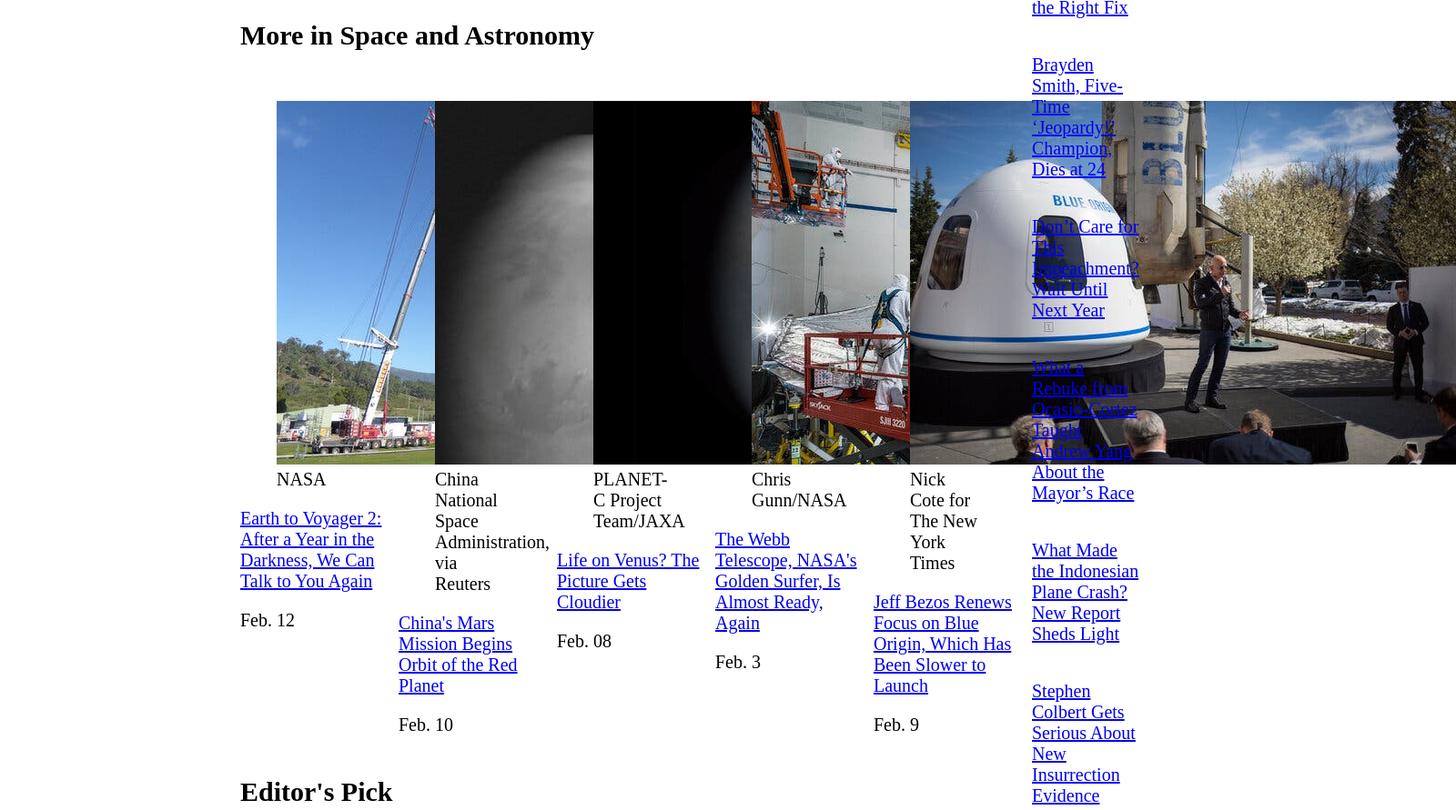
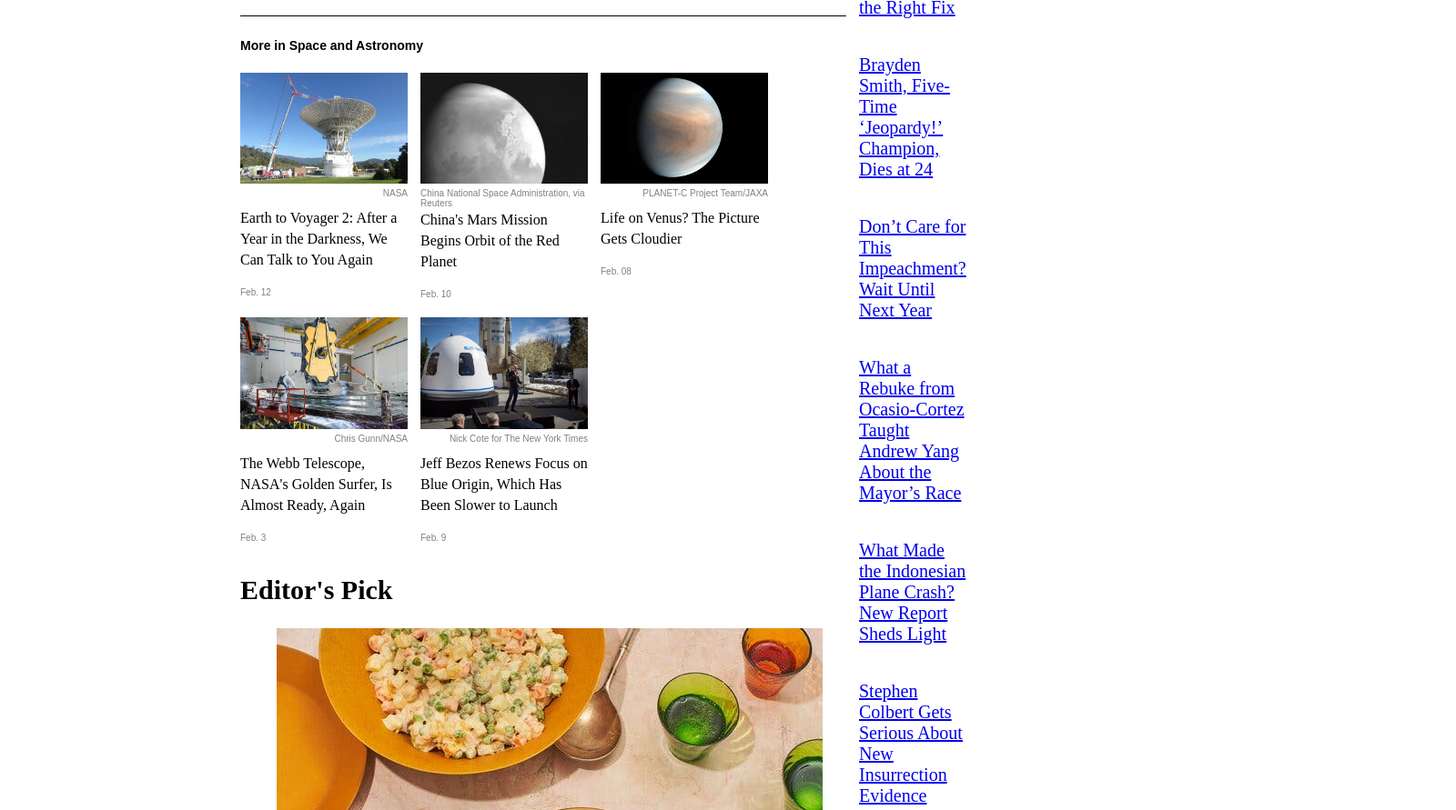
Before and after one commit to arthurborgesdev/nytimes-article-page, a website: page index.html in a window 1280 px wide. Shown: the part 10359-11250 px from the top of the page at 91% size, 1600 px wide, since content can reach past the window. Drawn offline with Linux system fonts and the light colour scheme.

Commit message:
Format images, texts and links of more-space section and add positioning

```diff
--- a/index.html
+++ b/index.html
@@ -506,7 +506,7 @@
             <h2>More in Space and Astronomy</h2>
           </div>
           <div class="space-container">
-            <div>
+            <div class="telescope-repair">
               <figure>
                 <img src="./img/space_and_astronomy/12VOYAGER1b-threeByTwoSmallAt2X.jpg"
                   alt="Repair of the Deep Space Station"
@@ -518,7 +518,7 @@
                   Earth to Voyager 2: After a Year in the Darkness, We Can Talk to You Again
                 </a>
               </p>
-              <p>Feb. 12</p>
+              <p class="launch-date">Feb. 12</p>
             </div>
             <div>
               <figure>
@@ -532,9 +532,9 @@
                   China's Mars Mission Begins Orbit of the Red Planet
                 </a>
               </p>
-              <p>Feb. 10</p>
+              <p class="launch-date">Feb. 10</p>
             </div>
-            <div>
+            <div class="venus">
               <figure>
                 <img src="./img/space_and_astronomy/00SCI-VENUS1-threeByTwoSmallAt2X.jpg"
                   alt="Picture of Venus from Space"
@@ -546,9 +546,9 @@
                   Life on Venus? The Picture Gets Cloudier
                 </a>
               </p>
-              <p>Feb. 08</p>
+              <p class="launch-date">Feb. 08</p>
             </div>
-            <div>
+            <div class="telescope-build">
               <figure>
                 <img src="./img/space_and_astronomy/02SCI-OUTTHERE-WEBB1-threeByTwoSmallAt2X.jpg"
                   alt="Picture of a telescope build process"
@@ -560,7 +560,7 @@
                   The Webb Telescope, NASA's Golden Surfer, Is Almost Ready, Again
                 </a>
               </p>
-              <p>Feb. 3</p>
+              <p class="launch-date">Feb. 3</p>
             </div>
             <div>
               <figure>
@@ -574,12 +574,14 @@
                   Jeff Bezos Renews Focus on Blue Origin, Which Has Been Slower to Launch
                 </a>
               </p>
-              <p>Feb. 9</p>
+              <p class="launch-date">Feb. 9</p>
             </div>
           </div>
         </section>
         <section class="editors-pick">
-          <h2>Editor's Pick</h2>
+          <div>
+            <h2>Editor's Pick</h2>
+          </div>
           <div>
             <figure>
               <img src="./img/editors/14mag-eat-threeByTwoSmallAt2X.jpg"
--- a/styles.css
+++ b/styles.css
@@ -442,6 +442,7 @@
   border-top: 1px solid black;
   margin-right: 0.7rem;
   padding-top: 0.5rem;
+  margin-bottom: 1.4rem;
 }
 
 .suggested-line {
@@ -452,7 +453,8 @@
 
 .suggested-line h2 {
   margin-top: 0;
-  font-size: 0.9rem;
+  font-family: Arial, Helvetica, sans-serif;
+  font-size: 0.7rem;
 }
 
 .suggested-line a {
@@ -515,19 +517,72 @@
 
 /* MORE IN SPACE SECTION */
 
+.more-in-space {
+  border-top: 1px solid black;
+  margin-right: 0.7rem;
+  padding-top: 0.5rem;
+  font-family: Arial, Helvetica, sans-serif;
+}
+
+.more-in-space h2 {
+  margin-top: 0.7rem;
+  font-family: Arial, Helvetica, sans-serif;
+  font-size: 0.7rem;
+}
+
 .space-container {
   display: flex;
+  flex-wrap: wrap;
 }
 
 .space-container div {
   justify-content: space-between;
-  margin: 0.5rem 0.7rem 0 0;
-  width: 20vh;
+  margin-top: 0.5rem;
+  width: 23vh;
   height: auto;
 }
 
+.space-container p a {
+  text-decoration: none;
+  color: black;
+  font-family: 'Times New Roman', Times, serif;
+  font-size: 0.8rem;
+}
+
+.space-container .launch-date {
+  color: gray;
+  font-size: 0.5rem;
+}
+
+.space-container p a:hover {
+  color: gray;
+}
+
+.space-container .telescope-repair {
+  margin-right: 0.7rem;
+}
+
+.space-container .venus {
+  margin-left: 0.7rem;
+}
+
+.space-container .telescope-build {
+  margin-right: 0.7rem;
+}
+
+.space-container div figure {
+  margin: 0;
+}
+
 .space-container img {
+  width: 23vh;
+  height: auto;
+}
 
+.space-container figcaption {
+  float: right;
+  color: gray;
+  font-size: 0.5rem;
 }
 
 .right-panel-adt {
```
